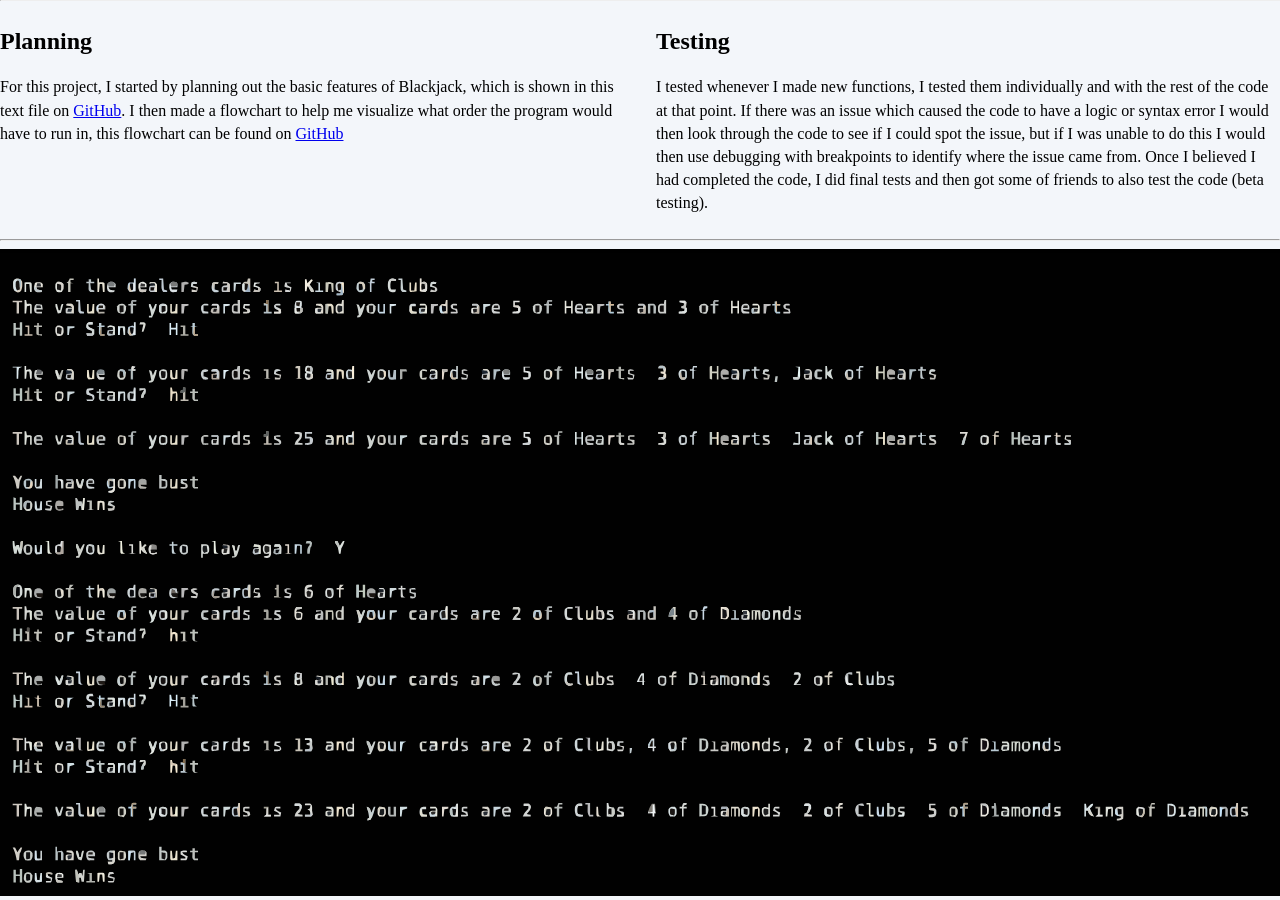
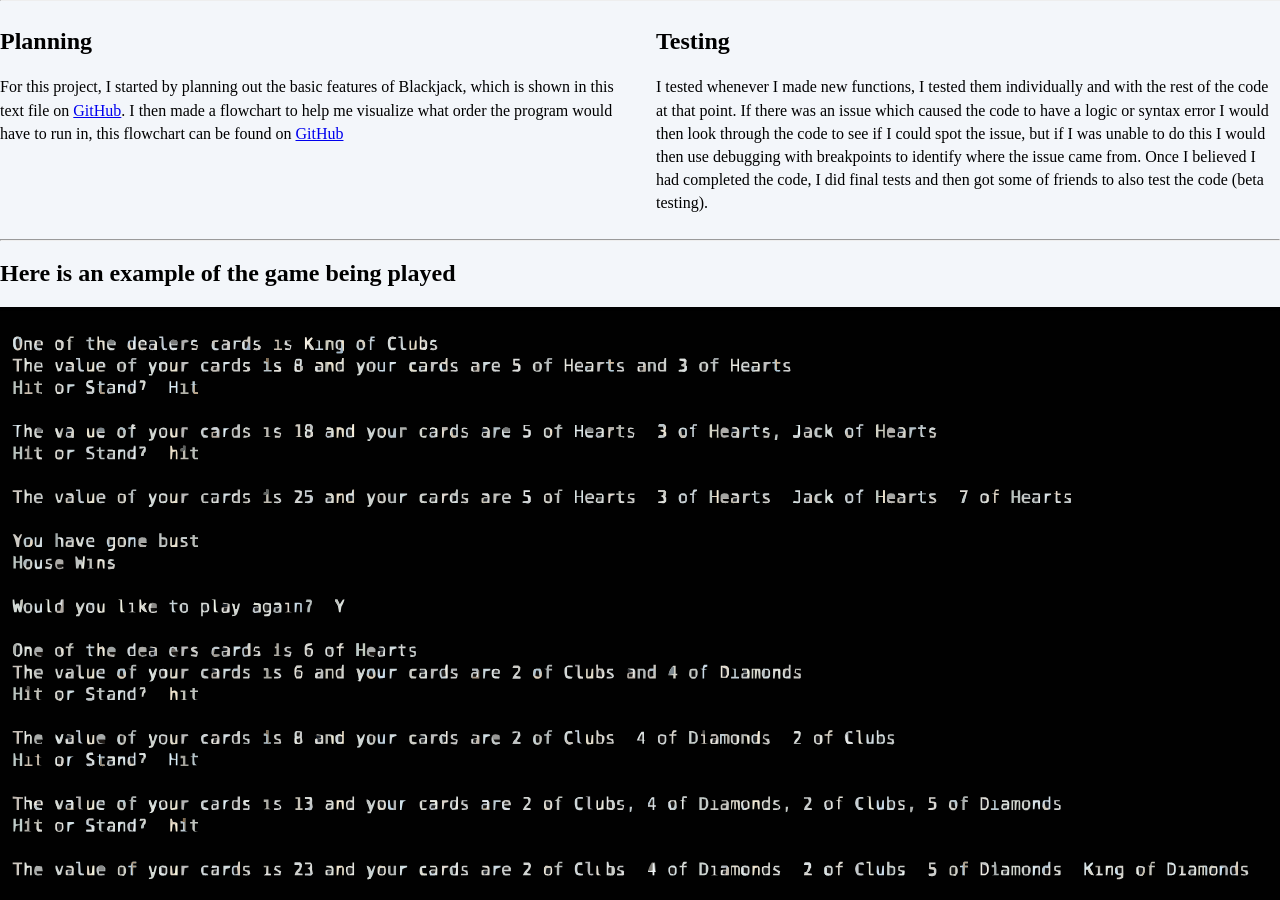
Before and after one commit to Andrew-Dev-Coder/Portfolio, a Jekyll site: the page built from _projects/blackjack.html, in a window 1280 px wide and 900 px high, scrolled down 414 px. Built offline with Jekyll 4.4.1, drawn with Linux system fonts in a browser that asks for light colours.

Commit message:
Update blackjack.html

```diff
--- a/_projects/blackjack.html
+++ b/_projects/blackjack.html
@@ -25,6 +25,7 @@ type: command_line
 </div>
 <hr>
 
+<h2>Here is an example of the game being played</h2>
 <div class="wrapper">
     <section>
         <img class="image" src="/Images/ProjectImages/Blackjack/blackjackPlaying.svg" alt="Command line output of a user playing the blackjack game.">
```
